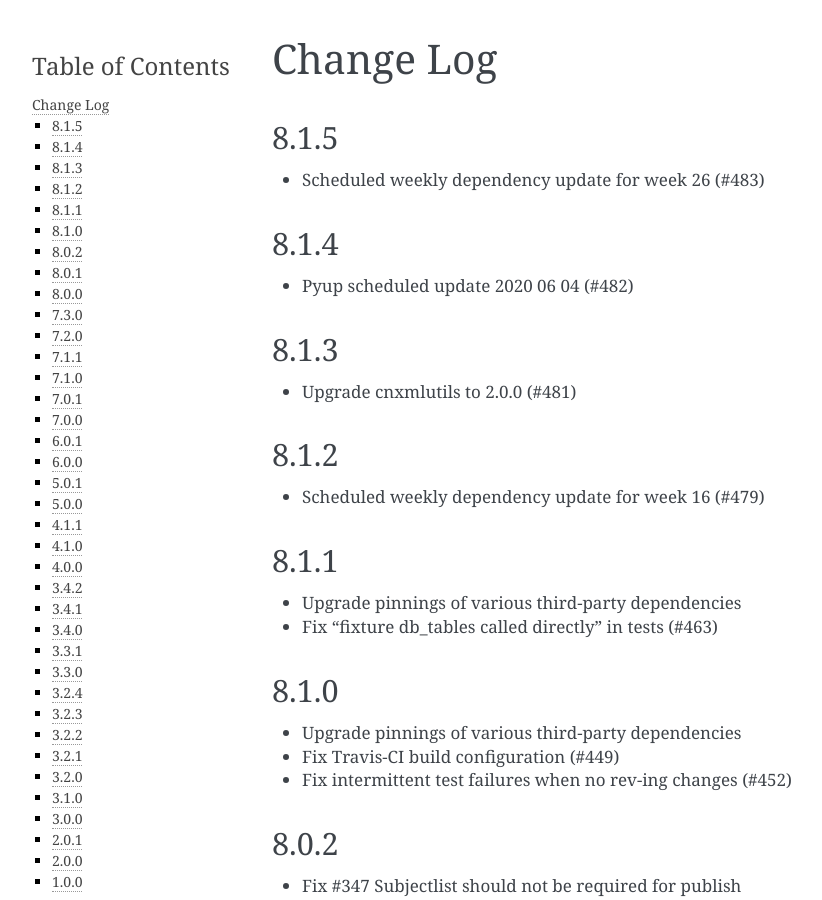
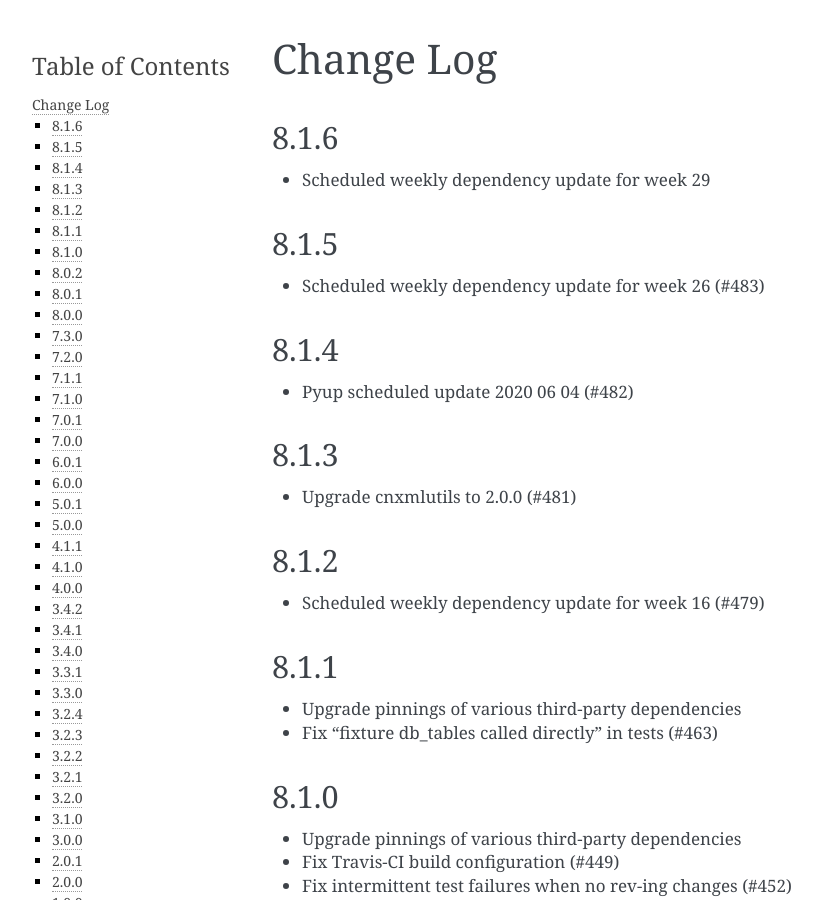
Before and after one commit to openstax/cnx-press, a Sphinx documentation site: the page built from docs/source/changes.rst, in a window 1280 px wide and 900 px high. Shown: the whole window, without its empty margins (148-970 px from the left). Built offline with Sphinx 7.4.7, drawn with Linux system fonts in a browser that asks for light colours.

Commit message:
Update changelog for v8.1.6

```diff
--- a/docs/source/changes.rst
+++ b/docs/source/changes.rst
@@ -1,6 +1,11 @@
 ==========
 Change Log
 ==========
+8.1.6
+-----
+
+- Scheduled weekly dependency update for week 29
+
 8.1.5
 -----
 
```
